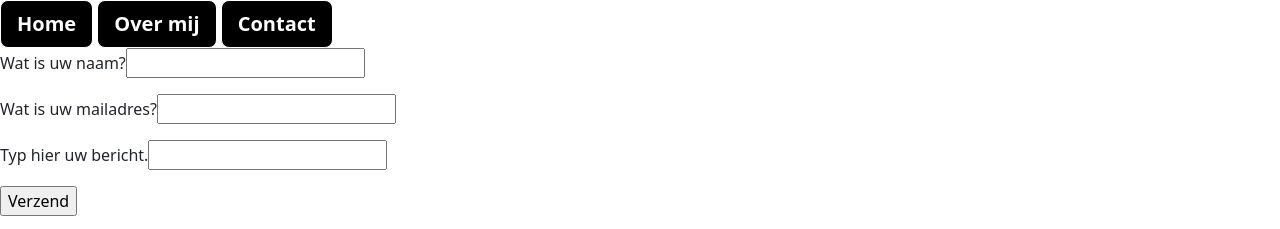
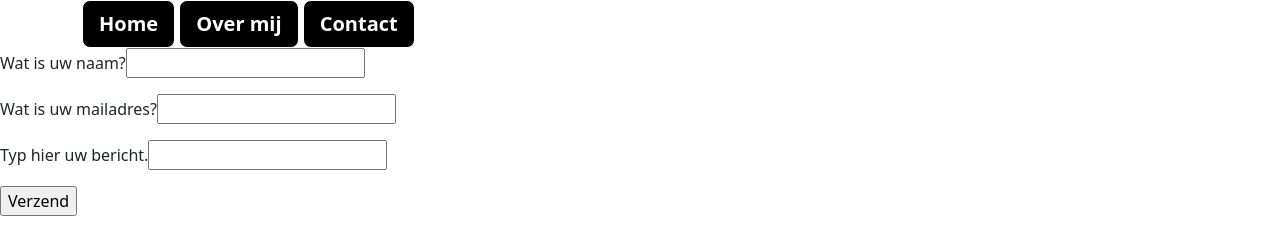
Before and after one commit to Heleenvd/Huiswerkopgaveles22, a plain HTML site: page contact.html in a window 1280 px wide. Shown: the top 229 px of the page. Drawn offline with nearby package versions, Linux system fonts and the light colour scheme.

Commit message:
Update contact.html

```diff
--- a/contact.html
+++ b/contact.html
@@ -18,13 +18,13 @@
                     </style>
                         <title>Mijn pagina</title>
                             </head>
-                                <header><div class=container-sm">
+                            <body>
+                                <header><div class="container-sm">
                                     <a href="index.html" class="btn btn-lg btn-secondary fw-bold border-white bg-black">Home</a>
                                     <a href="overmij.html" class="btn btn-lg btn-secondary fw-bold border-white bg-black">Over mij</a>
                                     <a href="contact.html" class="btn btn-lg btn-secondary fw-bold border-white bg-black">Contact</a>
                                         </div>
-                            </header>
-                            <body>
+                                </header>
                                 <div class="container-sm">
                                 </div>
             <!-- Bootstrap-JavaScript-->
```
